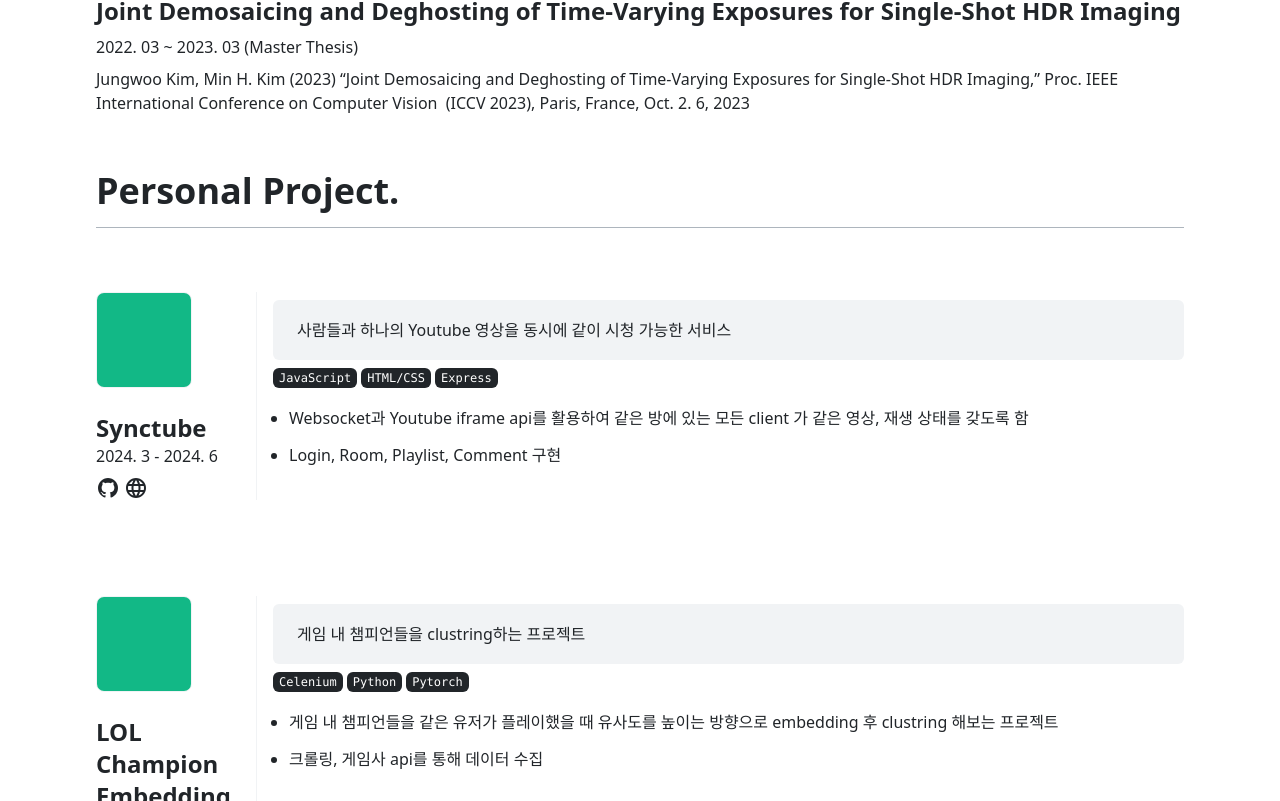
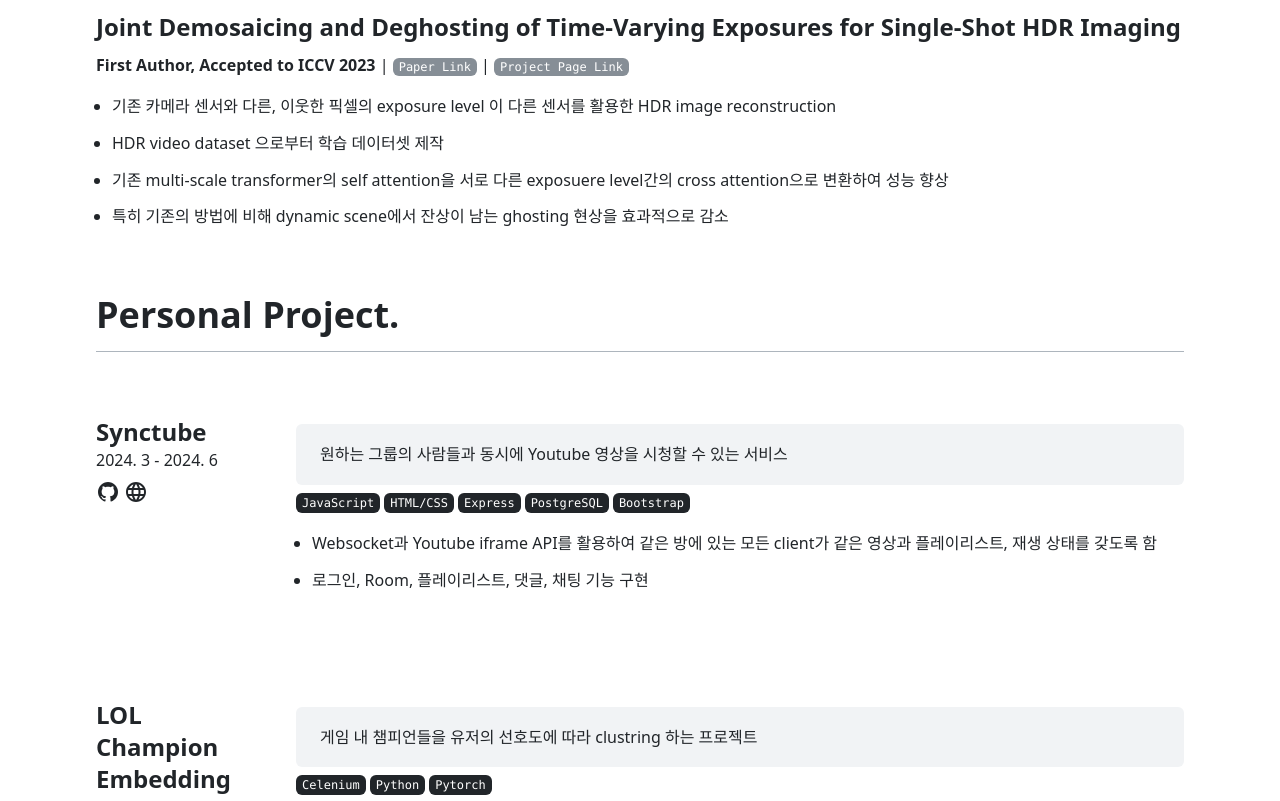
Before and after one commit to kimjw0623/portfolio, a Next.js app: page / in a window 1280 px wide. Shown: the part 1459-2260 px from the top of the page. Built offline with nearby package versions, Linux system fonts and the light colour scheme.

Commit message:
feat: add publications and personal project

```diff
--- a/data.json
+++ b/data.json
@@ -24,7 +24,7 @@
     {
       "id": 0,
       "name": "LOL Champion Embedding",
-      "description": "게임 내 챔피언들을 clustring하는 프로젝트",
+      "description": "게임 내 챔피언들을 유저의 선호도에 따라 clustring 하는 프로젝트",
       "repoUrl": "https://github.com/kimjw0623/lol_champ_embedding/",
       "isTeam": false,
       "period": ["2022. 07", "2022. 09"],
@@ -33,12 +33,12 @@
     {
       "id": 1,
       "name": "Synctube",
-      "description": "사람들과 하나의 Youtube 영상을 동시에 같이 시청 가능한 서비스",
+      "description": "원하는 그룹의 사람들과 동시에 Youtube 영상을 시청할 수 있는 서비스",
       "webUrl": "https://github.com/kimjw0623/",
       "repoUrl": "https://github.com/kimjw0623/synctube-implementation/",
       "isTeam": false,
       "period": ["2024. 3", "2024. 6"],
-      "stack": ["JavaScript", "HTML/CSS", "Express"]
+      "stack": ["JavaScript", "HTML/CSS", "Express", "PostgreSQL", "Bootstrap"]
     }
   ],
 
--- a/public/markdown/project/0.md
+++ b/public/markdown/project/0.md
@@ -1,2 +1,3 @@
-- 게임 내 챔피언들을 같은 유저가 플레이했을 때 유사도를 높이는 방향으로 embedding 후 clustring 해보는 프로젝트
-- 크롤링, 게임사 api를 통해 데이터 수집
+- 같은 유저가 특정 캐릭터들을 플레이했을 때 그 캐릭터들의 유사도를 높이는 방향으로 embedding 후 clustring 해보는 프로젝트
+- 게임 전적 검색 사이트 크롤링, 게임사 API를 통해 데이터 수집
+- t-SNE 를 활용해 visualize 해본 결과, 캐릭터들의 역할군끼리 묶이는 것을 관찰 가능
--- a/public/markdown/project/1.md
+++ b/public/markdown/project/1.md
@@ -1,2 +1,2 @@
-- Websocket과 Youtube iframe api를 활용하여 같은 방에 있는 모든 client 가 같은 영상, 재생 상태를 갖도록 함
-- Login, Room, Playlist, Comment 구현
+- Websocket과 Youtube iframe API를 활용하여 같은 방에 있는 모든 client가 같은 영상과 플레이리스트, 재생 상태를 갖도록 함
+- 로그인, Room, 플레이리스트, 댓글, 채팅 기능 구현
--- /dev/null
+++ b/public/markdown/publication/0.md
@@ -0,0 +1,8 @@
+#### Joint Demosaicing and Deghosting of Time-Varying Exposures for Single-Shot HDR Imaging
+
+__First Author, Accepted to ICCV 2023__ | [Paper Link](https://openaccess.thecvf.com/content/ICCV2023/papers/Kim_Joint_Demosaicing_and_Deghosting_of_Time-Varying_Exposures_for_Single-Shot_HDR_ICCV_2023_paper.pdf) | [Project Page Link](https://github.com/KAIST-VCLAB/singshot-hdr-demosaicing/tree/master?tab=readme-ov-file)
+
+- 기존 카메라 센서와 다른, 이웃한 픽셀의 exposure level 이 다른 센서를 활용한 HDR image reconstruction
+- HDR video dataset 으로부터 학습 데이터셋 제작
+- 기존 multi-scale transformer의 self attention을 서로 다른 exposuere level간의 cross attention으로 변환하여 성능 향상
+- 특히 기존의 방법에 비해 dynamic scene에서 잔상이 남는 ghosting 현상을 효과적으로 감소
--- a/public/markdown/workExperience/0.md
+++ b/public/markdown/workExperience/0.md
@@ -3,7 +3,7 @@
   (_Apr. 2023 ~ Jul. 2023_)
   - Multi-modal encoder-decoder 모델 도입 후 개선하여 다양한 구도의 이미지에서 robust하게 작동하는 신분증 인식 모델 개발
   - KV caching, tensorRT 변환 등을 통해 추론 속도 개선
-  - 여권, 주민등록증 등의 신분증 인식률을 기존 80%에서 97%로 개선하여 기업에 서비스
+  - 여권, 주민등록증 등의 신분증 인식률을 기존 85%에서 97%로 개선하여 기업에 서비스
 
   ---
 
--- a/src/components/Project/ProjectItem.tsx
+++ b/src/components/Project/ProjectItem.tsx
@@ -17,10 +17,10 @@
   imgSrc,
 }: ProjectProps) => {
   return (
-    <div className="flex flex-col md:flex-row gap-2 md:gap-0">
+    <div className="flex flex-col md:flex-row gap-2 md:gap-6">
       <div className="flex flex-col gap-2">
         <div className="flex md:flex-col items-center md:items-start mr-4 gap-6">
-          {imgSrc && (
+          {/* {imgSrc && (
             <Image
               src={imgSrc}
               width="200"
@@ -28,7 +28,7 @@
               alt={name}
               className="object-cover rounded-lg border-[1px] border-GRAY_LIGHT dark:border-white border-solid w-24 h-24"
             />
-          )}
+          )} */}
           <div className="flex flex-col gap-2">
             <div className="w-36">
               <h4>{name}</h4>
@@ -40,7 +40,7 @@
           </div>
         </div>
       </div>
-      <div className="md:border-GRAY_LIGHT md:border-solid md:border-l-[1px] md:pl-4 markdown flex flex-col w-full gap-2">
+      <div className="md:pl-4 markdown flex flex-col w-full gap-2">
         <div>
           <blockquote className="whitespace-pre-wrap">{`${description}`}</blockquote>
           <div className="flex gap-1 flex-wrap">
--- a/src/components/Publication/PublicationItem.tsx
+++ b/src/components/Publication/PublicationItem.tsx
@@ -1,22 +1,14 @@
-const PublicationItem = ({
-  name,
-  period,
-  description,
-}: {
-  name: string;
-  period: string[];
-  description: string;
-}) => {
+import ReactMarkdown from "react-markdown";
+import remarkGfm from "remark-gfm";
+
+import { PublicationProps } from "@/types";
+
+const PublicationItem = ({ name, position, period, markdown}: PublicationProps) => {
   return (
-    <div className="flex flex-col md:flex-row gap-6 md:gap-0">
-      <div className="flex flex-col gap-2">
-        <div className="flex flex-col">
-          <h4>{name}</h4>
-        </div>
-        <div>
-          <h5>{`${period[0]}${period[1] ? " ~ " + period[1] : ""} (Master Thesis)`}</h5>
-        </div>
-        <span className="whitespace-pre-wrap">{`${description}`}</span>
+    <div className="flex flex-col md:flex-row gap-6 md:gap-1">
+      {/* <div className="md:border-GRAY_LIGHT md:border-solid md:border-l-[2px] md:pl-6 markdown w-full"> */}
+      <div className="markdown w-full">
+        <ReactMarkdown remarkPlugins={[remarkGfm]}>{markdown ?? ""}</ReactMarkdown>
       </div>
     </div>
   );
--- a/src/components/Publication/index.tsx
+++ b/src/components/Publication/index.tsx
@@ -1,9 +1,9 @@
 import SectionTitle from "../SectionTitle";
 import PublicationItem from "./PublicationItem";
 
-import { DataProps } from "@/types";
+import { PublicationProps } from "@/types";
 
-const Publication = ({ publication }: Pick<DataProps, "publication">) => {
+const Publication = ({ publication }: Pick<PublicationProps, "publication">) => {
   return (
     <div>
       <SectionTitle>Publications</SectionTitle>
--- a/src/pages/index.tsx
+++ b/src/pages/index.tsx
@@ -14,7 +14,7 @@
 import ResumeTitle from "@/components/ResumeTitle";
 // import ScrollProgress from "@/components/ScrollProgress";
 import WorkExperience from "@/components/WorkExperience";
-import { DataProps, InformationProps, ProjectProps, WorkExperienceProps } from "@/types";
+import { DataProps, InformationProps, ProjectProps, WorkExperienceProps, PublicationProps } from "@/types";
 import Award from "@/components/Award";
 
 const Home: NextPage<DataProps> = ({
@@ -68,6 +68,15 @@
     },
   );
 
+  const publicationWithData = objectData.publication.map(
+    async (item: PublicationProps) => {
+      return getImgSrc({
+        section: "publication",
+        item: await getMd({ section: "publication", item }),
+      });
+    },
+  );
+
   const projectWithData = objectData.project.map(async (item: ProjectProps) => {
     return getImgSrc({ section: "project", item: await getMd({ section: "project", item }) });
   });
@@ -78,6 +87,7 @@
       information: await informationWithData,
       workExperience: await Promise.all(workExperienceWithData),
       project: await Promise.all(projectWithData),
+      publication: await Promise.all(publicationWithData),
     },
   };
 };
@@ -87,7 +97,7 @@
   item,
 }: {
   section: string;
-  item: InformationProps | ProjectProps | WorkExperienceProps;
+  item: InformationProps | ProjectProps | WorkExperienceProps | PublicationProps;
 }) => {
   try {
     const markdownModule = await import(
@@ -105,7 +115,7 @@
   item,
 }: {
   section: string;
-  item: InformationProps | ProjectProps | WorkExperienceProps;
+  item: InformationProps | ProjectProps | WorkExperienceProps | PublicationProps;
 }) => {
   const imgSrc = `/images/${section}/${"id" in item ? item.id : "profile"}.png`;
   const filePath = path.join(process.cwd(), "public", imgSrc);
--- a/src/types/index.ts
+++ b/src/types/index.ts
@@ -13,6 +13,15 @@
   period: string[];
   markdown?: string;
   imgSrc?: string;
+}
+
+export interface PublicationProps {
+  id: number;
+  name: string;
+  description?: string;
+  position: string;
+  period: string[];
+  markdown?: string;
 }
 
 export interface ProjectProps {
@@ -43,18 +52,20 @@
   information: InformationProps;
   workExperience: WorkExperienceProps[];
   project: ProjectProps[];
+  publication: PublicationProps[];
   // activity: {
   //   id: number;
   //   name: string;
   //   description: string;
   //   period: string[];
   // }[];
-  publication: {
-    id: number;
-    name: string;
-    description: string;
-    period: string[];
-  }[];
+  // publication: {
+  //   id: number;
+  //   name: string;
+  //   description: string;
+  //   period: string[];
+  //   markdown?: string;
+  // }[];
   education: {
     id: number;
     name: string;
```
